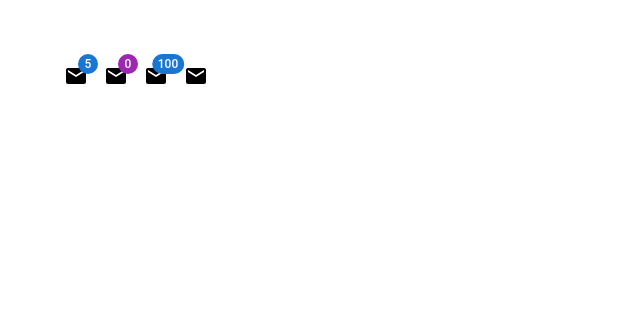
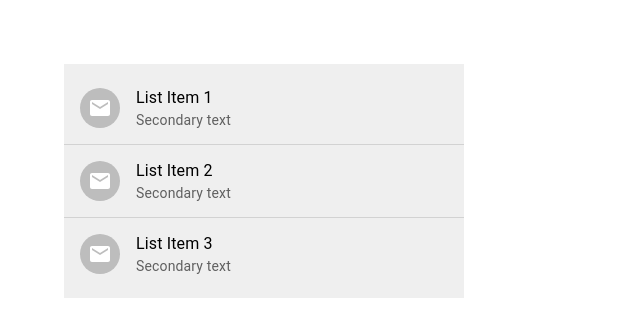
Before and after one commit to mrkmartin/react-mui, a React (Create React App) app: page / in a window 1280 px wide. Shown: the top 336 px of the page, without its empty margins (0-640 px from the left). Built offline with nearby package versions, Linux system fonts and the light colour scheme.

Commit message:
Add List component

```diff
--- a/src/App.tsx
+++ b/src/App.tsx
@@ -19,32 +19,34 @@
 // import { MuiSpeedDial } from './components/MuiSpeedDial';
 // import { MuiBottomNavigation } from './components/MuiBottomNavigation';
 // import { MuiAvatar } from './components/MuiAvatar';
-import { MuiBadge } from './components/MuiBadge';
+// import { MuiBadge } from './components/MuiBadge';
+import { MuiList } from './components/MuiList';
 
 function App() {
   return (
     <div className='App'>
-      {/* <MuiTypography></MuiTypography> */}
-      {/* <MuiButton></MuiButton> */}
-      {/* <MuiTextField></MuiTextField> */}
-      {/* <MuiSelect></MuiSelect> */}
-      {/* <MuiRadioButton></MuiRadioButton> */}
-      {/* <MuiCheckbox></MuiCheckbox> */}
-      {/* <MuiSwitch></MuiSwitch> */}
-      {/* <MuiRating></MuiRating> */}
-      {/* <MuiAutocomplete></MuiAutocomplete> */}
-      {/* <MuiLayout></MuiLayout> */}
-      {/* <MuiCard></MuiCard> */}
-      {/* <MuiAccordion></MuiAccordion> */}
-      {/* <MuiImageList></MuiImageList> */}
-      {/* <MuiNavbar></MuiNavbar> */}
-      {/* <MuiLink></MuiLink> */}
-      {/* <MuiBreadcrumbs></MuiBreadcrumbs> */}
-      {/* <MuiDrawer></MuiDrawer> */}
-      {/* <MuiSpeedDial></MuiSpeedDial> */}
-      {/* <MuiBottomNavigation></MuiBottomNavigation> */}
-      {/* <MuiAvatar></MuiAvatar> */}
-      <MuiBadge></MuiBadge>
+      {/* <MuiTypography /> */}
+      {/* <MuiButton /> */}
+      {/* <MuiTextField /> */}
+      {/* <MuiSelect /> */}
+      {/* <MuiRadioButton /> */}
+      {/* <MuiCheckbox /> */}
+      {/* <MuiSwitch /> */}
+      {/* <MuiRating /> */}
+      {/* <MuiAutocomplete /> */}
+      {/* <MuiLayout /> */}
+      {/* <MuiCard /> */}
+      {/* <MuiAccordion /> */}
+      {/* <MuiImageList /> */}
+      {/* <MuiNavbar /> */}
+      {/* <MuiLink /> */}
+      {/* <MuiBreadcrumbs /> */}
+      {/* <MuiDrawer /> */}
+      {/* <MuiSpeedDial /> */}
+      {/* <MuiBottomNavigation /> */}
+      {/* <MuiAvatar /> */}
+      {/* <MuiBadge /> */}
+      <MuiList />
     </div>
   );
 }
--- /dev/null
+++ b/src/components/MuiList.tsx
@@ -0,0 +1,64 @@
+import {
+  Box,
+  List,
+  ListItem,
+  ListItemText,
+  ListItemIcon,
+  ListItemAvatar,
+  Avatar,
+  ListItemButton,
+  Divider,
+} from '@mui/material';
+import MailIcon from '@mui/icons-material/Mail';
+
+export const MuiList = () => {
+  return (
+    <Box sx={{ width: '400px', bgcolor: '#efefef' }}>
+      <List>
+        <ListItem disablePadding>
+          <ListItemButton>
+            <ListItemIcon>
+              <ListItemAvatar>
+                <Avatar>
+                  <MailIcon />
+                </Avatar>
+              </ListItemAvatar>
+            </ListItemIcon>
+            <ListItemText
+              primary='List Item 1'
+              secondary='Secondary text'
+            ></ListItemText>
+          </ListItemButton>
+        </ListItem>
+        <Divider />
+        <ListItem>
+          <ListItemIcon>
+            <ListItemAvatar>
+              <Avatar>
+                <MailIcon />
+              </Avatar>
+            </ListItemAvatar>
+          </ListItemIcon>
+          <ListItemText
+            primary='List Item 2'
+            secondary='Secondary text'
+          ></ListItemText>
+        </ListItem>
+        <Divider />
+        <ListItem>
+          <ListItemIcon>
+            <ListItemAvatar>
+              <Avatar>
+                <MailIcon />
+              </Avatar>
+            </ListItemAvatar>
+          </ListItemIcon>
+          <ListItemText
+            primary='List Item 3'
+            secondary='Secondary text'
+          ></ListItemText>
+        </ListItem>
+      </List>
+    </Box>
+  );
+};
```
